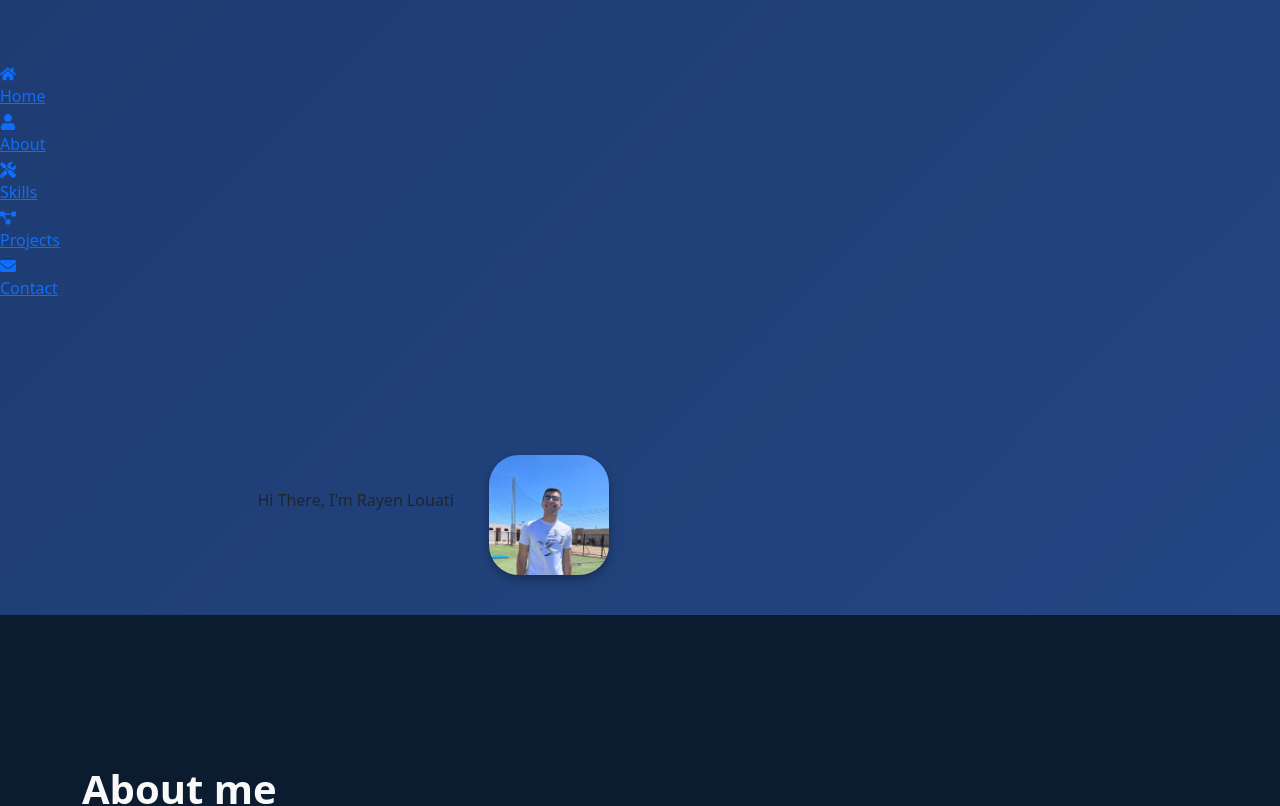
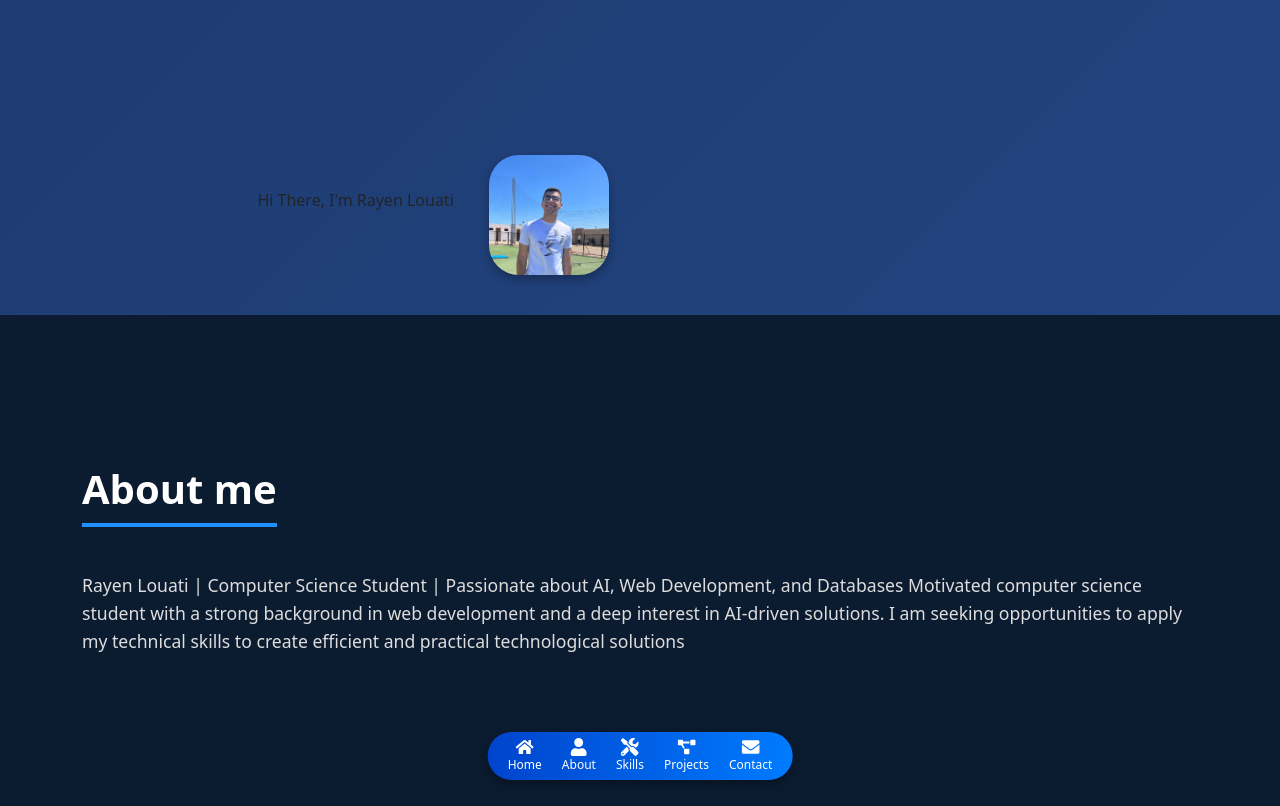
Before and after one commit to rayen548/Portfolio, a React (Create React App) app: page / in a window 1280 px wide. Shown: the top 806 px of the page. Built offline with nearby package versions, Linux system fonts and the light colour scheme.

Commit message:
Update App.css

```diff
--- a/src/App.css
+++ b/src/App.css
@@ -1,88 +1,14 @@
-/* Background and base styles */
+/* === BASE STYLES === */
 body {
-  background: linear-gradient(135deg, #1e3c72, #2a5298); /* Deep blue gradient */
+  margin: 0;
   font-family: Arial, sans-serif;
-  margin: 0;
-  padding: 60px 0 0 0; /* keep padding so navbar doesn't cover content */
+  background: linear-gradient(135deg, #1e3c72, #2a5298);
   color: #f0f0f0;
   min-height: 100vh;
+  padding-bottom: 80px; /* Enough space for fixed-bottom navbar */
 }
 
-/* === NAVBAR STYLES === */
-.navbar {
-  position: sticky;
-  top: 0;
-  width: 100%;
-  background: linear-gradient(90deg, #0044cc, #007bff);
-  padding: 14px 0;
-  z-index: 999;
-  box-shadow: 0 2px 10px rgba(0, 0, 0, 0.2);
-}
-
-.navbar-container {
-  max-width: 1200px;
-  margin: 0 auto;
-  padding: 0 40px;
-  display: flex;
-  justify-content: space-between;
-  align-items: center;
-}
-
-.navbar-logo {
-  font-size: 1.8rem;
-  font-weight: bold;
-  color: #ffffff;
-}
-
-.navbar-links {
-  list-style: none;
-  display: flex;
-  gap: 24px;
-}
-
-.navbar-links li a {
-  color: #ffffff;
-  text-decoration: none;
-  font-size: 1rem;
-  font-weight: 500;
-  position: relative;
-  transition: color 0.3s ease;
-}
-
-.navbar-links li a::after {
-  content: '';
-  position: absolute;
-  width: 0%;
-  height: 2px;
-  left: 0;
-  bottom: -4px;
-  background-color: #ffffff;
-  transition: 0.3s;
-}
-
-.navbar-links li a:hover {
-  color: #dff6ff;
-}
-
-.navbar-links li a:hover::after {
-  width: 100%;
-}
-
-/* === Responsive Navbar === */
-@media screen and (max-width: 768px) {
-  .navbar-container {
-    flex-direction: column;
-    align-items: flex-start;
-  }
-
-  .navbar-links {
-    flex-direction: column;
-    gap: 12px;
-    margin-top: 10px;
-  }
-}
-
-/* Image styling */
+/* === IMAGE === */
 .image {
   width: 120px;
   height: 120px;
@@ -98,7 +24,7 @@ body {
   transform: scale(1.05);
 }
 
-/* Container styles */
+/* === CONTAINERS === */
 .container2, .container {
   width: 80%;
   max-width: 1100px;
@@ -112,29 +38,15 @@ body {
 .container {
   flex-direction: column;
   align-items: flex-start;
-  color: #f9f9f9;
 }
 
-/* Navbar styles */
-/* Navbar styles */
-
-
-/* Paragraphs inside sections */
-section div p {
-  color: #ddd;
-  font-size: 1.1rem;
-  line-height: 1.6;
-}
-
-/* Section general padding */
-/* === GENERAL SECTION STYLE === */
+/* === SECTIONS === */
 .section {
-  padding: 80px 20px;
+  padding: 80px 0;
   background-color: #0b1b30;
   color: #ffffff;
 }
 
-/* === PROJECTS HEADING === */
 .section h2 {
   font-size: 2.5rem;
   font-weight: 700;
@@ -145,7 +57,14 @@ section div p {
   padding-bottom: 10px;
 }
 
-/* === PROJECT CARD CONTAINER === */
+/* === PARAGRAPH STYLING === */
+section div p {
+  color: #ddd;
+  font-size: 1.1rem;
+  line-height: 1.6;
+}
+
+/* === PROJECTS === */
 .row {
   display: flex;
   flex-wrap: wrap;
@@ -153,7 +72,6 @@ section div p {
   gap: 30px;
 }
 
-/* === PROJECT CARD STYLE === */
 .project-card {
   background-color: #ffffff;
   color: #333;
@@ -189,7 +107,6 @@ section div p {
   margin-bottom: 16px;
 }
 
-/* === BUTTONS === */
 .project-card a {
   text-decoration: none;
   padding: 10px 16px;
@@ -215,7 +132,7 @@ section div p {
   cursor: not-allowed;
 }
 
-/* Contact form styles */
+/* === FORM STYLING === */
 form .form-control {
   border-radius: 5px;
   padding: 12px 15px;
@@ -242,7 +159,6 @@ form label {
   display: block;
 }
 
-/* Buttons */
 form .btn {
   border-radius: 5px;
   padding: 12px;
@@ -260,7 +176,7 @@ form .btn:focus {
   cursor: pointer;
 }
 
-/* Footer */
+/* === FOOTER === */
 footer {
   background-color: rgba(0, 0, 0, 0.85);
   color: #ccc;
@@ -268,3 +184,42 @@ footer {
   text-align: center;
   font-size: 0.9rem;
 }
+
+
+
+/* === CUSTOM STYLED FLOATING NAVBAR === */
+.floating-navbar {
+  position: fixed;
+  bottom: 20px; /* raised from bottom */
+  left: 50%;
+  transform: translateX(-50%);
+  background: linear-gradient(90deg, #0044cc, #007bff);
+  padding: 6px 20px;
+  border-radius: 40px;
+  display: flex;
+  justify-content: space-between;
+  gap: 20px;
+  z-index: 999;
+  box-shadow: 0 4px 12px rgba(0, 0, 0, 0.3);
+}
+
+.floating-navbar a {
+  color: #fff !important;
+  text-decoration: none;
+  font-size: 12px;
+  display: flex;
+  flex-direction: column;
+  align-items: center;
+  transition: color 0.3s;
+}
+
+.floating-navbar a:hover {
+  color: #ffc107 !important;
+}
+
+.floating-navbar svg {
+  font-size: 18px;
+}
+.floating-navbar a:hover {
+  transform: scale(1.1);
+}
```
